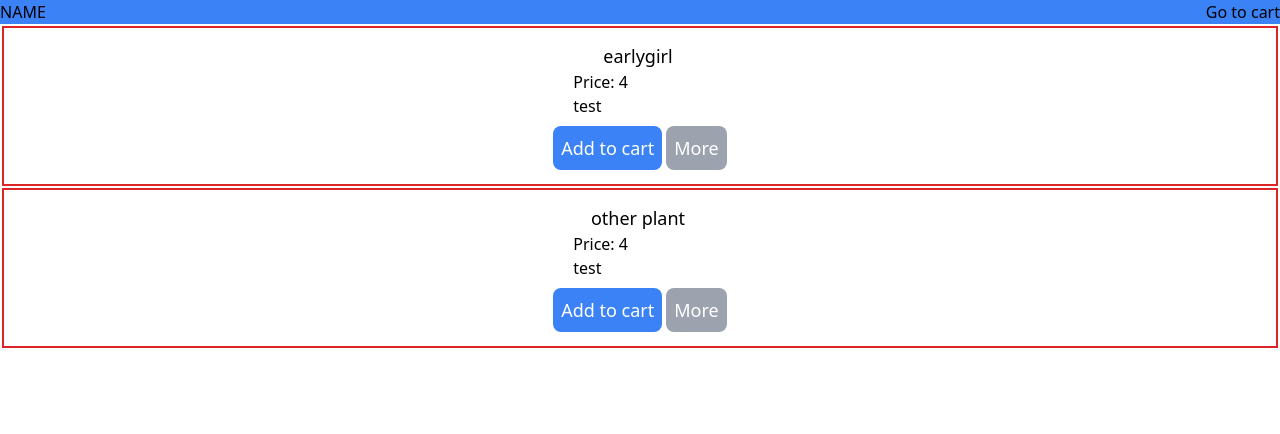
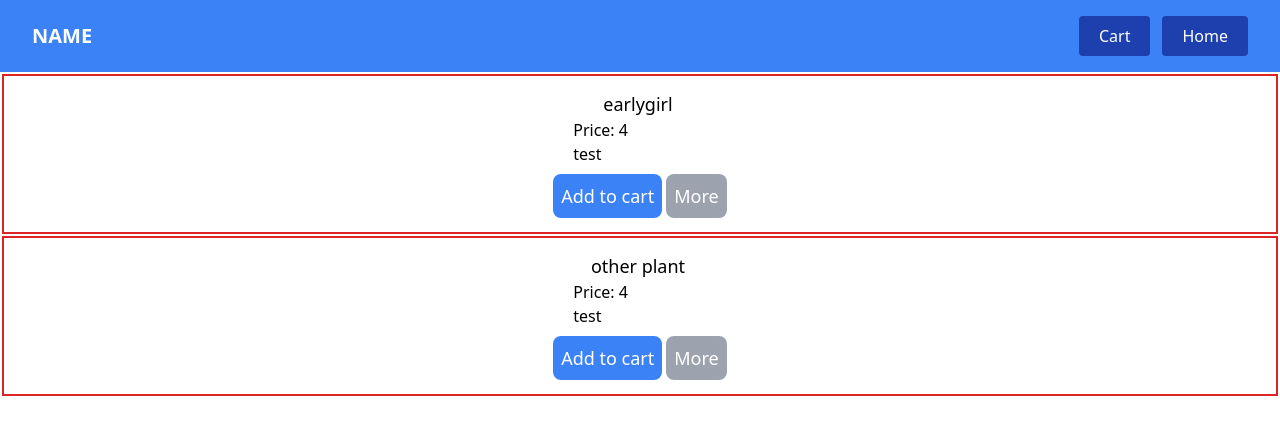
Before and after one commit to isaiahmartin847/farm-web, a Next.js app: page / in a window 1280 px wide. Shown: the top 434 px of the page. Built offline with nearby package versions, Linux system fonts and the light colour scheme.

Commit message:
added button to the nave

```diff
--- a/src/app/components/header.js
+++ b/src/app/components/header.js
@@ -1,12 +1,13 @@
 export default function NavBar () {
     return (
-        <nav className="bg-blue-500">
-            <div className="flex justify-between items-center">
-                <div className="flex item-center">
-                    <h1>NAME</h1>
+        <nav className="bg-blue-500 p-4">
+            <div className="flex justify-between items-center text-white">
+                <div className="flex item-center ml-4">
+                    <h1 className="font-extrabold text-xl">NAME</h1>
                 </div>
-                <div className="flex items-center">
-                    <a>Go to cart</a>
+                <div className="flex items-center mr-4 text-white">
+                    <a href="#" className="bg-blue-800 px-5 py-2 rounded mr-3">Cart</a>
+                    <a href="#" className="bg-blue-800 px-5 py-2 rounded">Home</a>
                 </div>
             </div>
         </nav>
```
